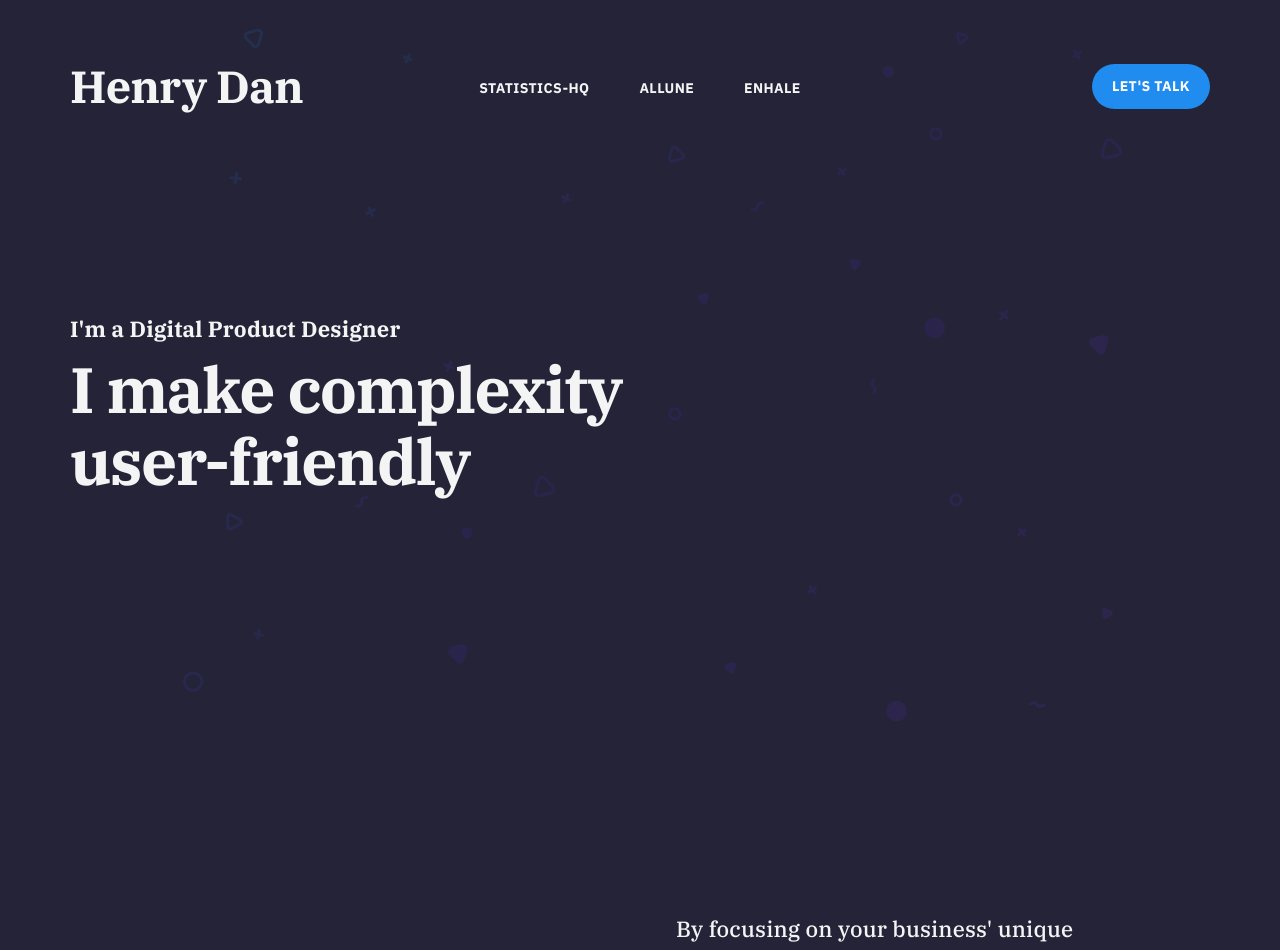
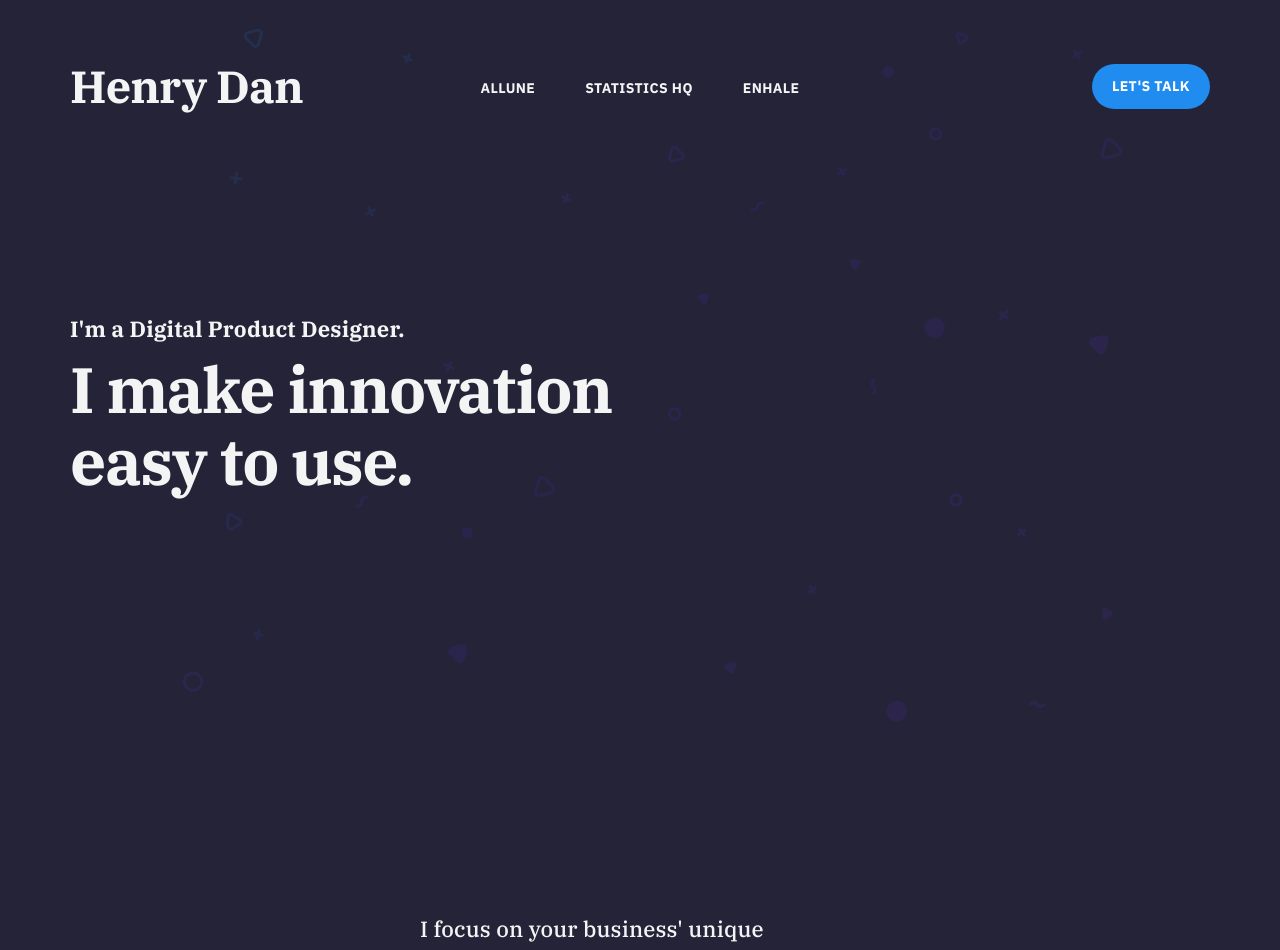
Before and after one commit to hdan-design/hdan-design.github.io, a Jekyll site: the page built from index.html, in a window 1280 px wide. Shown: the top 950 px of the page. Built offline with Jekyll 4.4.1, drawn with Linux system fonts in a browser that asks for light colours; nearby versions of some CDN libraries; some of the changed text lies outside the part shown.

Commit message:
layout changes
removed footer, changed spacing

```diff
--- a/_data/settings.yml
+++ b/_data/settings.yml
@@ -8,10 +8,10 @@
 
 menu_settings:
   menu_items:
-    - title: 'Statistics-HQ'
-      url: '/project/1-processflow'
     - title: 'Allune'
       url: '/project/3-alunne'
+    - title: 'Statistics HQ'
+      url: '/project/1-processflow'
     - title: 'Enhale'
       url: '/project/1-processflow'
     # - title: 'Services'
--- a/_includes/footer.html
+++ b/_includes/footer.html
@@ -1,4 +1,4 @@
-<footer class="footer">
+<!-- <footer class="footer">
 	<div class="wrap grid">
 
 		{% if site.data.settings.footer_settings.logo_image %}
@@ -8,19 +8,20 @@
 		{% else %}
 		<a href="{{ site.baseurl }}/" class="footer__title">
 			{{ site.data.settings.basic_settings.site_title }}
-			<!-- <p>I'm a UX & UI Designer</p> -->
+			<p>I'm a UX & UI Designer</p>
 		</a>
 		{% endif %}
+
 		<div class="footer__copyright">
 			{% if site.data.settings.footer_settings.tagline %}
 			<p>{{ site.data.settings.footer_settings.tagline }}</p>
 			{% endif %}
-			<!-- <p class="subtitle"><a href="mailto:hello@henrydan.me" target="_blank">hello@henrydan.me</a>
-			</p> -->
-			<!-- <p class="subtitle">Digital Product Designer</a>
-			</p> -->
+			<p class="subtitle"><a href="mailto:hello@henrydan.me" target="_blank">hello@henrydan.me</a>
+			</p>
+			<p class="subtitle">Digital Product Designer</a>
+			</p>
 			<a href="https://calendly.com/henrydan/design-help" class="header__cta button--fill">Let's Talk</a>
-			<!-- <span class="footnote">© Henry Dan</span> -->
+			<span class="footnote">© Henry Dan</span>
 		</div>
 
-	</div>
+	</div> -->
--- a/_includes/section__about.html
+++ b/_includes/section__about.html
@@ -4,13 +4,13 @@
     {% endif %}
     <div class="about__content">
       <h2 class="title">Hi, I'm Henry</h2>
-      <!-- <p class="subtitle">Digital Product Designer</p> -->
-      <p class="subtitle subtitle--light">I design apps and websites that help businesses solve problems and stand out.</p>
+      <!-- <p class="subtitle">I'm a Digital Product Designer</p> -->
+      <p class="subtitle subtitle--light">I'm a digital product designer, helping businesses craft products that solve problems and stand out.</p>
       <!-- <p class="subtitle subtitle--light">Have any questions, ideas, or just aren't sure where to start? I'd love to chat.</p> -->
       <!-- <p class="subtitle subtitle--light">How can I help you?</p> -->
       <!-- <p class="subtitle subtitle--light">I'll help you solve business problems, more deeply understand your users, and prototype your ideas to test them with real customers.</p> -->
 
-      <!-- <a href="https://calendly.com/henrydan/design-help" class="header__cta button--fill">Let's Talk</a> -->
+      <a href="https://calendly.com/henrydan/design-help" class="header__cta button--fill">Let's Talk</a>
     </div>
        <!-- <div class="about__image">
       <img src="{{ '/images/profile.png' | relative_url }}" alt="headshot of a man in a black shirt">
--- a/_sass/_includes/_section__about.scss
+++ b/_sass/_includes/_section__about.scss
@@ -5,7 +5,9 @@
 // - - - - - - - - - - - - - - - - - -
 
 .about {
-  margin-bottom: 100px;
+  margin-bottom: 160px;
+  margin-left: 30px;
+  margin-right: 30px;
 
   hr {
     margin-bottom: 80px;
@@ -53,7 +55,7 @@
 
 
   @include mq(tabletp) {
-    margin-bottom: 160px;
+    margin-bottom: 300px;
 
     hr {
       margin-bottom: 120px;
@@ -121,3 +123,7 @@
     transform: scale(0.92);
   }
 }
+
+.about__content {
+  text-align: left;
+}
--- a/_sass/_includes/_section__hero.scss
+++ b/_sass/_includes/_section__hero.scss
@@ -28,7 +28,7 @@
 		position: relative;
 		max-width: 340px;
 		@include mq(laptop) {
-			padding-left: 36px;
+			margin: -220px;
 		}
 	}
 
--- a/index.html
+++ b/index.html
@@ -1,8 +1,8 @@
 ---
 layout: default
-overtitle: I'm a Digital Product Designer
-title: I make complexity user-friendly
-description: By focusing on your business' unique technology, constraints, and goals I'll help you craft products that your customers will love to come back to.
+overtitle: I'm a Digital Product Designer.
+title: I make innovation easy to use.
+description: I focus on your business' unique technology, constraints, and goals to help you craft products your customers will love to come back to.
 featured_image: /images/social.jpg
 <!-- description: By focusing on collaboration, research, and iteration I help brands create digital experiences that customers love to use. -->
 <!-- overtitle: I'm a UX & UI Designer -->
@@ -43,13 +43,11 @@
 
 			<article class="project__preview">
 				<div class="project__content grid" style="border-color: {{ accent_color }}">
-					<div>
 						<div class="project__images owl-carousel" style="--accent: {{ accent_color }}">
 							{% for image in project.gallery_images %}
 							<a href="{{ project.url | relative_url }}"><img src="{{ '/images/projects/' | relative_url}}{{ image }}" alt="" class="project__image"></a>
 							{% endfor %}
 						</div>
-					</div>
 					<div>
 						<h3 class="project__title"><a href="{{ project.url | relative_url }}" style="--accent: {{ accent_color }}">{{ project.title }}</a></h3>
 						<p class="project__subtitle subtitle">{{ project.subtitle }}</p>
```
